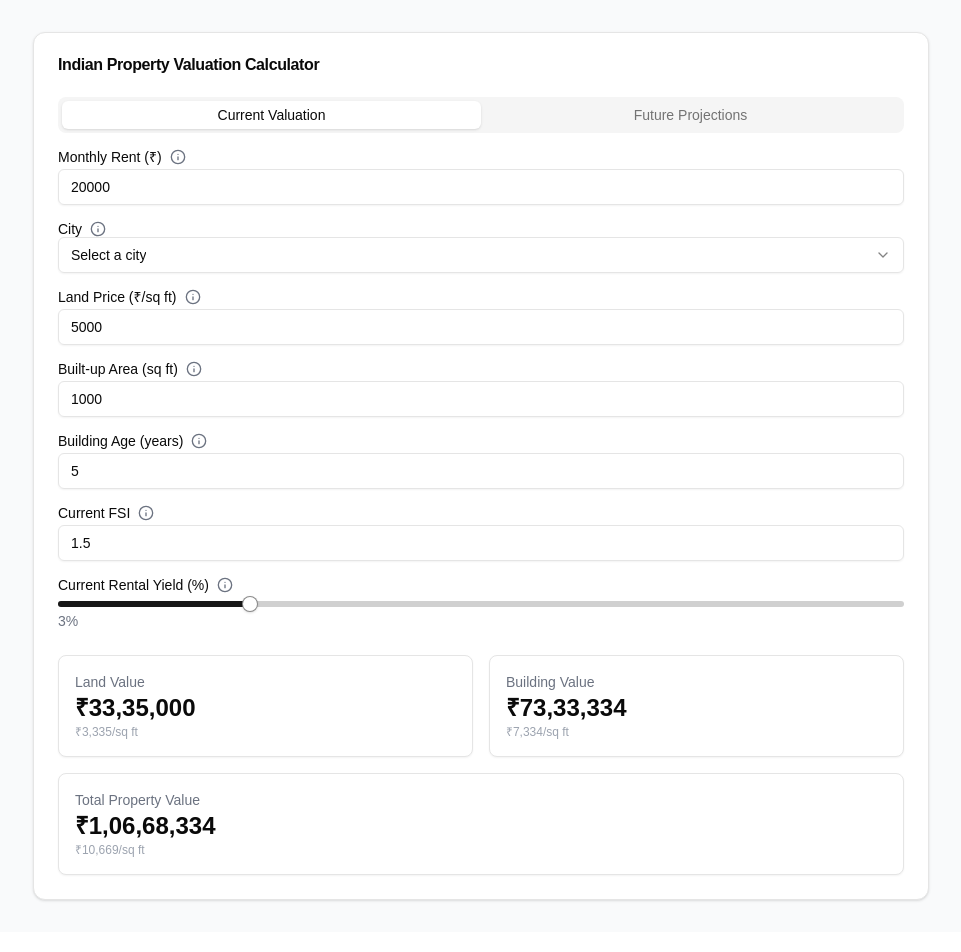
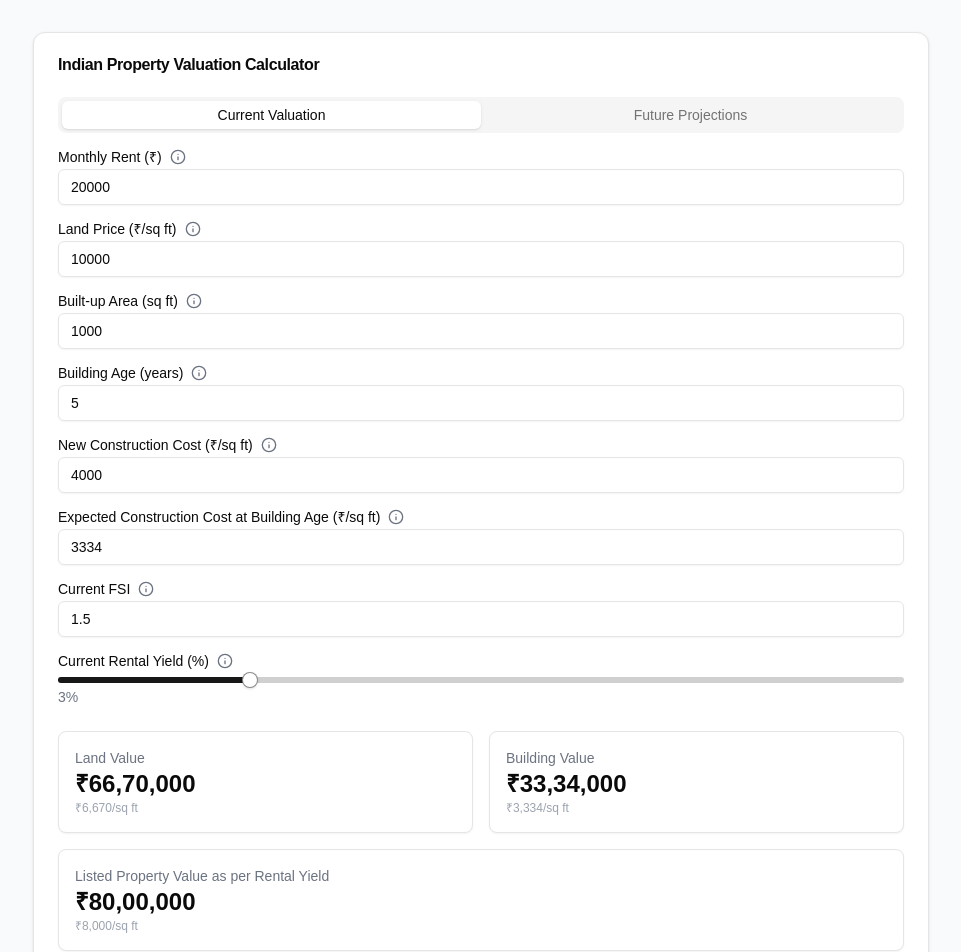
Before and after one commit to sureshsu06/property-calculator, a Next.js app: page /property-calculator/ in a window 1280 px wide. Shown: the top 952 px of the page, without its empty margins (159-1120 px from the left). Built offline with nearby package versions, Linux system fonts and the light colour scheme.

Commit message:
Add logic for depreciated building value
- Updating depreciated building value
- Updating initial quoted price based on rental yield
- Updating forecast rental calculation

```diff
--- a/components/property-valuation.tsx
+++ b/components/property-valuation.tsx
@@ -9,14 +9,6 @@ import { Tabs, TabsContent, TabsList, TabsTrigger } from '@/components/ui/tabs';
 import { Tooltip, TooltipContent, TooltipTrigger, TooltipProvider } from '@/components/ui/tooltip';
 import { Info } from 'lucide-react';
 import { LineChart, Line, XAxis, YAxis, CartesianGrid, Tooltip as RechartsTooltip, Legend, ResponsiveContainer } from 'recharts';
-import {
-    Select,
-    SelectContent,
-    SelectItem,
-    SelectTrigger,
-    SelectValue,
-  } from "@/components/ui/select";
-import { indianCities } from '@/data/indian-cities';
 
 
 interface ProjectionData {
@@ -35,32 +27,58 @@ interface LabelWithTooltipProps {
 
 export function PropertyValuation() {
     const [monthlyRent, setMonthlyRent] = useState(20000);
-    const [landPrice, setLandPrice] = useState(5000);
+    const [landPrice, setLandPrice] = useState(10000);
     const [builtUpArea, setBuiltUpArea] = useState(1000);
     const [fsi, setFsi] = useState(1.5);
     const [currentYield, setCurrentYield] = useState(3);
     const [buildingAge, setBuildingAge] = useState(5);
     const [landInflation, setLandInflation] = useState(8);
+    const [constructionInflation, setConstructionInflation] = useState(7);
+    const [newConstructionCost, setNewConstructionCost] = useState(4000);
+
     const [futureFsi, setFutureFsi] = useState(2);
     const [landValue, setLandValue] = useState(0);
     const [buildingValue, setBuildingValue] = useState(0);
+    const [listedPropertyValue, setListedPropertyValue] = useState(0);
+    const [premiumDiscount, setPremiumDiscount] = useState(0);
+    const [expectedConstructionCost, setExpectedConstructionCost] = useState(0);
     const [projectedValues, setProjectedValues] = useState<ProjectionData[]>([]);
-    const [selectedCity, setSelectedCity] = useState<string>("");
 
     const calculateValues = () => {
         const LIFESPAN = 60;
-        const YEARS_TO_PROJECT = 10;
+        const YEARS_TO_PROJECT = 40;
 
         // Land value calculation
         const landArea = Math.ceil(builtUpArea / fsi);
         const totalLandValue = Math.ceil(landArea * landPrice);
         setLandValue(totalLandValue);
 
-        // Building value calculation
+        const getConstructionCostPerSqFt = (age: number) => {
+            if (age <= 15) {
+                // For buildings aged 0 to 15 years
+                const initialCost = newConstructionCost;
+                const finalCost = newConstructionCost / 2;
+                return Math.ceil(initialCost - ((initialCost - finalCost) / 15) * age);
+            } else if (age <= 40) {
+                // For buildings aged 16 to 40 years
+                const initialCost = newConstructionCost / 2;
+                const finalCost = newConstructionCost / 4;
+                return Math.ceil(initialCost - ((initialCost - finalCost) / 25) * (age - 15));
+            } else {
+                // For buildings aged 41 years and older
+                const initialCost = newConstructionCost / 4;
+                const finalCost = 0;
+                return Math.ceil(initialCost - ((initialCost - finalCost) / (LIFESPAN - 40)) * (age - 40));
+            }
+        };
+
         const annualRent = monthlyRent * 12;
-        const initialBuildingValue = Math.ceil(annualRent * 100 / currentYield);
-        const currentBuildingValue = Math.ceil(initialBuildingValue * (1 - buildingAge/LIFESPAN));
-        setBuildingValue(currentBuildingValue);
+        const listedPropertyValue = Math.ceil(annualRent * 100 / currentYield);
+        setListedPropertyValue(listedPropertyValue);
+        setExpectedConstructionCost(getConstructionCostPerSqFt(buildingAge));
+        setBuildingValue(expectedConstructionCost * builtUpArea);
+        const premiumDiscount = landValue + buildingValue - listedPropertyValue;
+        setPremiumDiscount(premiumDiscount);
 
         // Calculate projections
         const projectionData = [];
@@ -69,8 +87,8 @@ export function PropertyValuation() {
         projectionData.push({
             year: 'Current',
             landValue: totalLandValue,
-            buildingValue: currentBuildingValue,
-            totalValue: totalLandValue + currentBuildingValue,
+            buildingValue: buildingValue,
+            totalValue: totalLandValue + buildingValue,
             rentalValue: annualRent
         });
 
@@ -84,31 +102,24 @@ export function PropertyValuation() {
 
             // Building value simple age-based depreciation
             const effectiveAge = buildingAge + year;
-            const yearBuildingValue = Math.max(0, Math.ceil(initialBuildingValue * (1 - effectiveAge/LIFESPAN)));
+            const yearBuildingValue = Math.ceil(getConstructionCostPerSqFt(effectiveAge) * builtUpArea * Math.pow(1 + constructionInflation/100, year));
+            const yearRentalValue = Math.ceil(annualRent * getConstructionCostPerSqFt(effectiveAge) / getConstructionCostPerSqFt(buildingAge) * Math.pow(1 + landInflation/100, year));
 
             projectionData.push({
                 year: `Year ${year}`,
                 landValue: yearLandValue,
                 buildingValue: yearBuildingValue,
                 totalValue: yearLandValue + yearBuildingValue,
-                rentalValue: annualRent
+                rentalValue: yearRentalValue
             });
         }
 
         setProjectedValues(projectionData);
     };
-    useEffect(() => {
-        if (selectedCity) {
-          const cityData = indianCities.find(city => city.city === selectedCity);
-          if (cityData) {
-            setLandPrice(cityData.averageLandPrice);
-          }
-        }
-    }, [selectedCity]);
 
     useEffect(() => {
         calculateValues();
-    }, [monthlyRent, landPrice, builtUpArea, fsi, currentYield, buildingAge, landInflation, futureFsi]);
+    }, [monthlyRent, landPrice, builtUpArea, buildingAge, newConstructionCost, expectedConstructionCost, fsi, currentYield, landInflation, constructionInflation, futureFsi]);
 
     const LabelWithTooltip = ({ htmlFor, label, tooltip }: LabelWithTooltipProps) => (
         <div className="flex items-center gap-2">
@@ -154,35 +165,6 @@ export function PropertyValuation() {
                                     className="mt-1"
                                     min="0"
                                 />
-                            </div>
-
-                            <div>
-                            <LabelWithTooltip
-                                htmlFor="city"
-                                label="City"
-                                tooltip="Select your city to get average land prices"
-                            />
-                            <Select
-                                value={selectedCity}
-                                onValueChange={setSelectedCity}
-                            >
-                                <SelectTrigger className="w-full">
-                                <SelectValue placeholder="Select a city" />
-                                </SelectTrigger>
-                                <SelectContent>
-                                {indianCities.map((city) => (
-                                    <SelectItem key={city.city} value={city.city}>
-                                    {city.city}, {city.state}
-                                    </SelectItem>
-                                ))}
-                                </SelectContent>
-                            </Select>
-                            {selectedCity && (
-                                <p className="text-xs text-gray-500 mt-1">
-                                Price Range: ₹{indianCities.find(c => c.city === selectedCity)?.priceRange.low.toLocaleString('en-IN')} -
-                                ₹{indianCities.find(c => c.city === selectedCity)?.priceRange.high.toLocaleString('en-IN')} per sq ft
-                                </p>
-                                )}
                             </div>
 
                             <div>
@@ -236,6 +218,38 @@ export function PropertyValuation() {
 
                             <div>
                                 <LabelWithTooltip
+                                    htmlFor="new-construction-cost"
+                                    label="New Construction Cost (₹/sq ft)"
+                                    tooltip="Current construction cost per square foot for a new building"
+                                />
+                                <Input
+                                    id="new-construction-cost"
+                                    type="number"
+                                    value={newConstructionCost}
+                                    onChange={e => setNewConstructionCost(Number(e.target.value))}
+                                    className="mt-1"
+                                    min="0"
+                                />
+                            </div>
+
+                            <div>
+                                <LabelWithTooltip
+                                    htmlFor="expected-construction-cost"
+                                    label="Expected Construction Cost at Building Age (₹/sq ft)"
+                                    tooltip="Expected construction cost per square foot at the current building age"
+                                />
+                                <Input
+                                    id="expected-construction-cost"
+                                    type="number"
+                                    value={expectedConstructionCost}
+                                    onChange={e => setExpectedConstructionCost(Number(e.target.value))}
+                                    className="mt-1"
+                                    min="0"
+                                />
+                            </div>
+
+                            <div>
+                                <LabelWithTooltip
                                     htmlFor="current-fsi"
                                     label="Current FSI"
                                     tooltip="Floor Space Index - ratio of total built-up area to plot area"
@@ -283,9 +297,14 @@ export function PropertyValuation() {
                                 </div>
                             </div>
                             <div className="bg-white rounded-lg border p-4 shadow-sm">
-                                <h3 className="text-sm text-gray-500">Total Property Value</h3>
-                                <p className="text-2xl font-bold">₹{(landValue + buildingValue).toLocaleString('en-IN')}</p>
-                                <p className="text-xs text-gray-400">₹{Math.ceil((landValue + buildingValue)/builtUpArea).toLocaleString('en-IN')}/sq ft</p>
+                                <h3 className="text-sm text-gray-500">Listed Property Value as per Rental Yield</h3>
+                                <p className="text-2xl font-bold">₹{listedPropertyValue.toLocaleString('en-IN')}</p>
+                                <p className="text-xs text-gray-400">₹{Math.ceil(listedPropertyValue/builtUpArea).toLocaleString('en-IN')}/sq ft</p>
+                            </div>
+                            <div className="bg-white rounded-lg border p-4 shadow-sm">
+                                <h3 className="text-sm text-gray-500">Premium Paid</h3>
+                                <p className="text-2xl font-bold">₹{premiumDiscount.toLocaleString('en-IN')}</p>
+                                <p className="text-xs text-gray-400">{Math.ceil(premiumDiscount/listedPropertyValue*100).toLocaleString('en-IN')}%</p>
                             </div>
                         </div>
                     </TabsContent>
@@ -307,6 +326,23 @@ export function PropertyValuation() {
                                     className="mt-2"
                                 />
                                 <div className="text-sm text-gray-500 mt-1">{landInflation}%</div>
+                            </div>
+
+                            <div>
+                                <LabelWithTooltip
+                                    htmlFor="construction-inflation"
+                                    label="Expected Construction Price Inflation (%)"
+                                    tooltip="Annual increase in construction prices"
+                                />
+                                <Slider
+                                    value={[constructionInflation]}
+                                    onValueChange={value => setConstructionInflation(value[0])}
+                                    min={0}
+                                    max={15}
+                                    step={0.5}
+                                    className="mt-2"
+                                />
+                                <div className="text-sm text-gray-500 mt-1">{constructionInflation}%</div>
                             </div>
 
                             <div>
```
